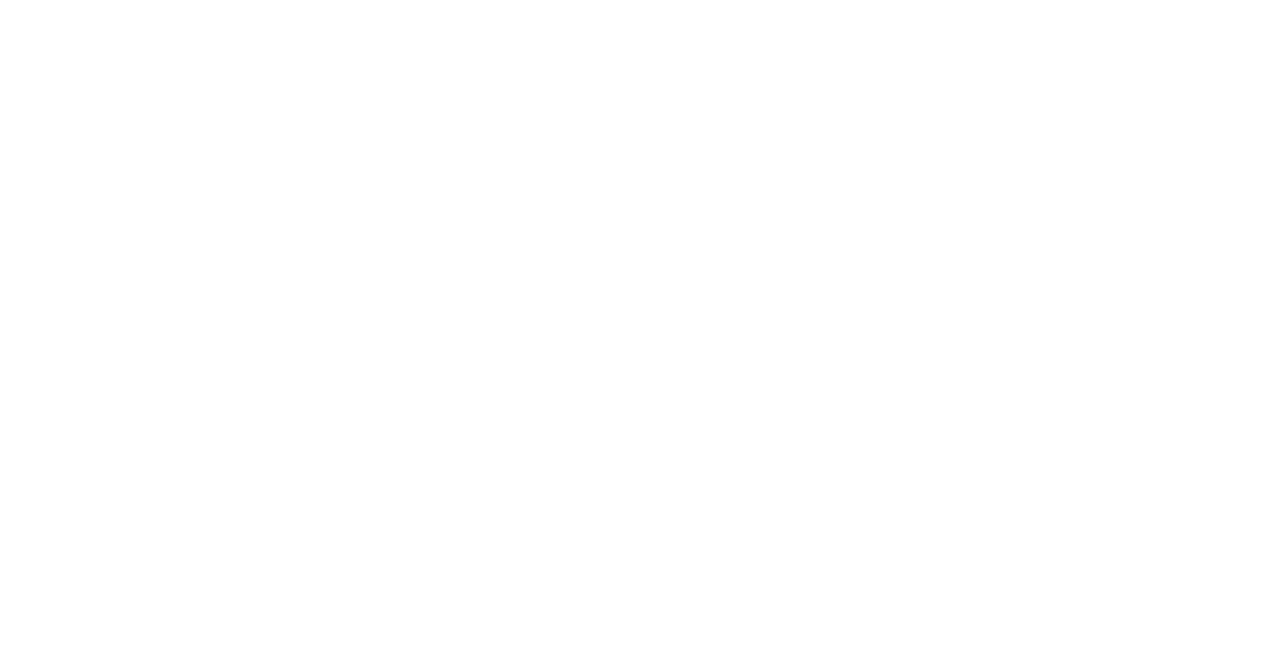
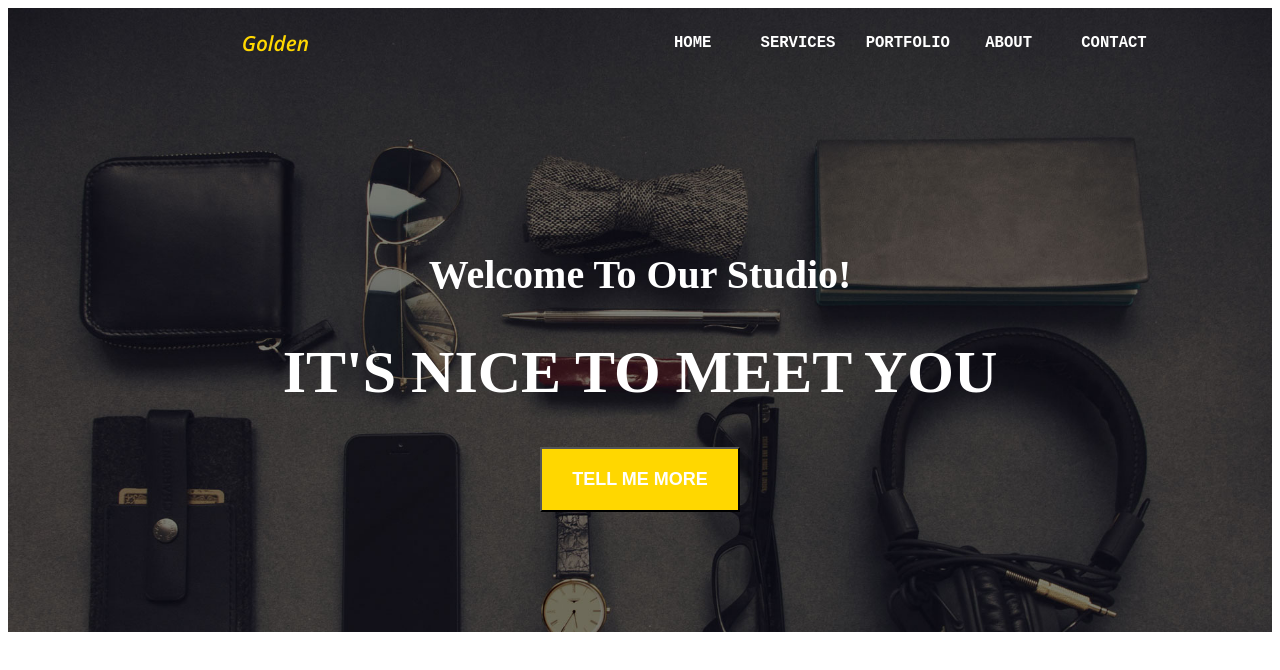
Before and after one commit to asiulijka/zadanie-projekt_z_task_runnerem, a website: page index.html in a window 1280 px wide. Drawn offline with nearby package versions, Linux system fonts and the light colour scheme.

Commit message:
Add top container

```diff
--- a/index.html
+++ b/index.html
@@ -3,10 +3,57 @@
   <head>
     <meta charset="utf-8">
     <title></title>
+
+    <link rel="preconnect" href="https://fonts.gstatic.com">
+    <link href="https://fonts.googleapis.com/css2?family=Open+Sans:ital,wght@1,600&display=swap" rel="stylesheet">
+
     <link rel="stylesheet" href="/vendor/bootstrap-grid.css">
     <link rel="stylesheet" href="/css/style.css">
   </head>
   <body>
 
+
+    <div class="container-fluid top">
+      <div class="row navbar align-items-center">
+        <div class="col-md-3">
+          <p class="logo">Golden</p>
+        </div>
+        <div class="col-md-3"></div>
+        <div class="col-md-1">
+          <a href="#">HOME</a>
+        </div>
+        <div class="col-md-1">
+          <a href="#">SERVICES</a>
+        </div>
+        <div class="col-md-1">
+          <a href="#">PORTFOLIO</a>
+        </div>
+        <div class="col-md-1">
+          <a href="#">ABOUT</a>
+        </div>
+        <div class="col-md-1">
+          <a href="#">CONTACT</a>
+        </div>
+        <div class="col-md-1"></div>
+      </div>
+
+      <div class="row intro">
+        <div class="col-md-12">
+          <h2>Welcome To Our Studio!</h2>
+          <h1>IT'S NICE TO MEET YOU</h1>
+          <button type="button" name="button">TELL ME MORE</button>
+        </div>
+      </div>
+
+      <!-- <div class="row tell-me-more">
+        <div class="col-md-5"></div>
+        <div class="col-md-2">
+          <button type="button" name="button">TELL ME MORE</button>
+        </div>
+        <div class="col-md-5"></div>
+      </div> -->
+
+
+    </div>
   </body>
 </html>
--- a/sass/style.scss
+++ b/sass/style.scss
@@ -0,0 +1,59 @@
+.navbar p.logo {
+  font-family: 'Open Sans', sans-serif;
+  color: gold;
+  font-size: 1.3em;
+}
+
+.navbar a {
+  font-family: monospace;
+  font-weight: bold;
+  color: white;
+  font-size: 1.2em;
+  text-decoration: none;
+}
+
+.navbar .col-md-3 {
+  text-align: right;
+}
+
+.navbar .col-md-1 {
+  text-align: center;
+  align-self: center;
+}
+
+.container-fluid.top {
+  background-image: url("/images/header-bg.jpg");
+  background-size: cover;
+}
+
+.intro div {
+    padding-top: 140px;
+    text-align: center;
+}
+
+.intro h1 {
+  color: white;
+  font-size: 60px;
+}
+
+.intro h2 {
+  color: white;
+  font-size: 40px;
+}
+
+.intro .button {
+  color: white;
+}
+
+.intro button {
+  background-color: gold;
+  color: white;
+  padding: 0;
+  font-size: 18px;
+  padding: 20px 30px;
+  font-weight: bold;
+}
+
+.top {
+  padding-bottom: 120px;
+}
```
Also changed, not shown: css/style.css, images/header-bg.jpg (added), 1 other file.
